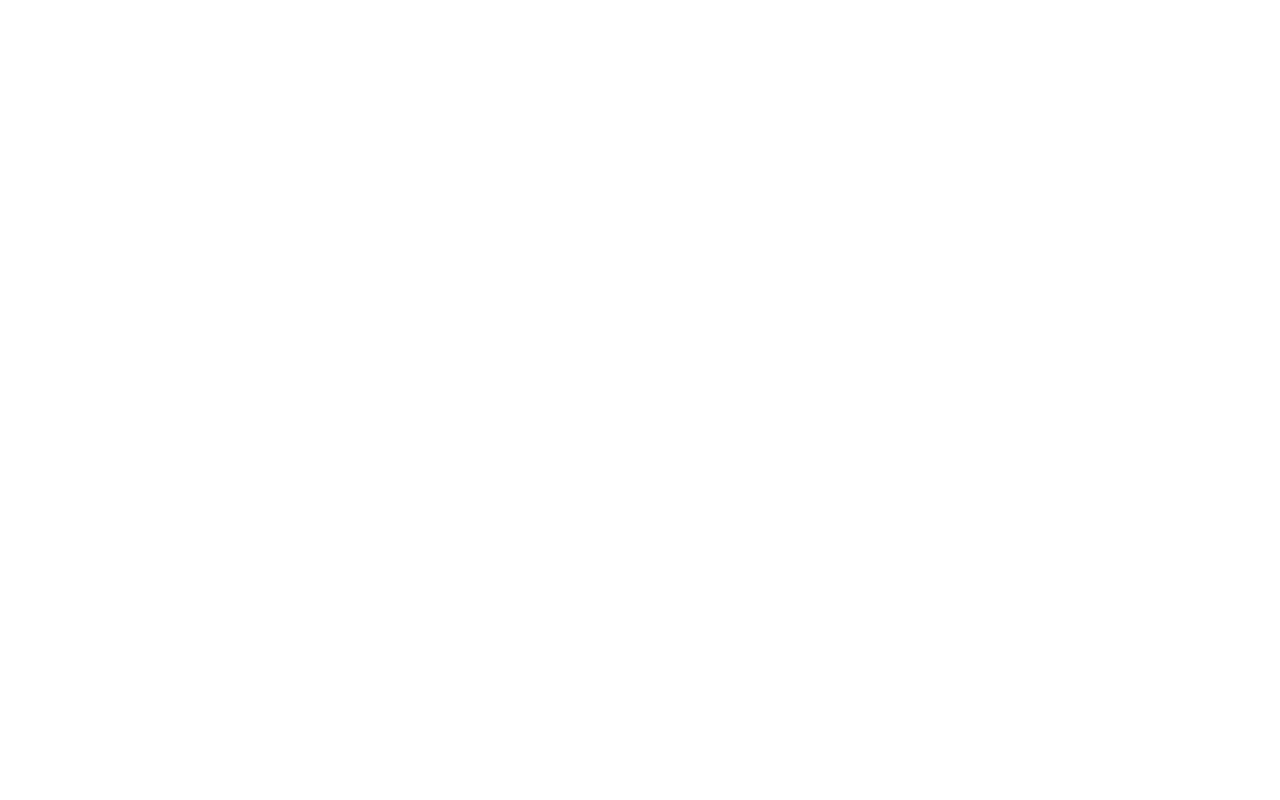
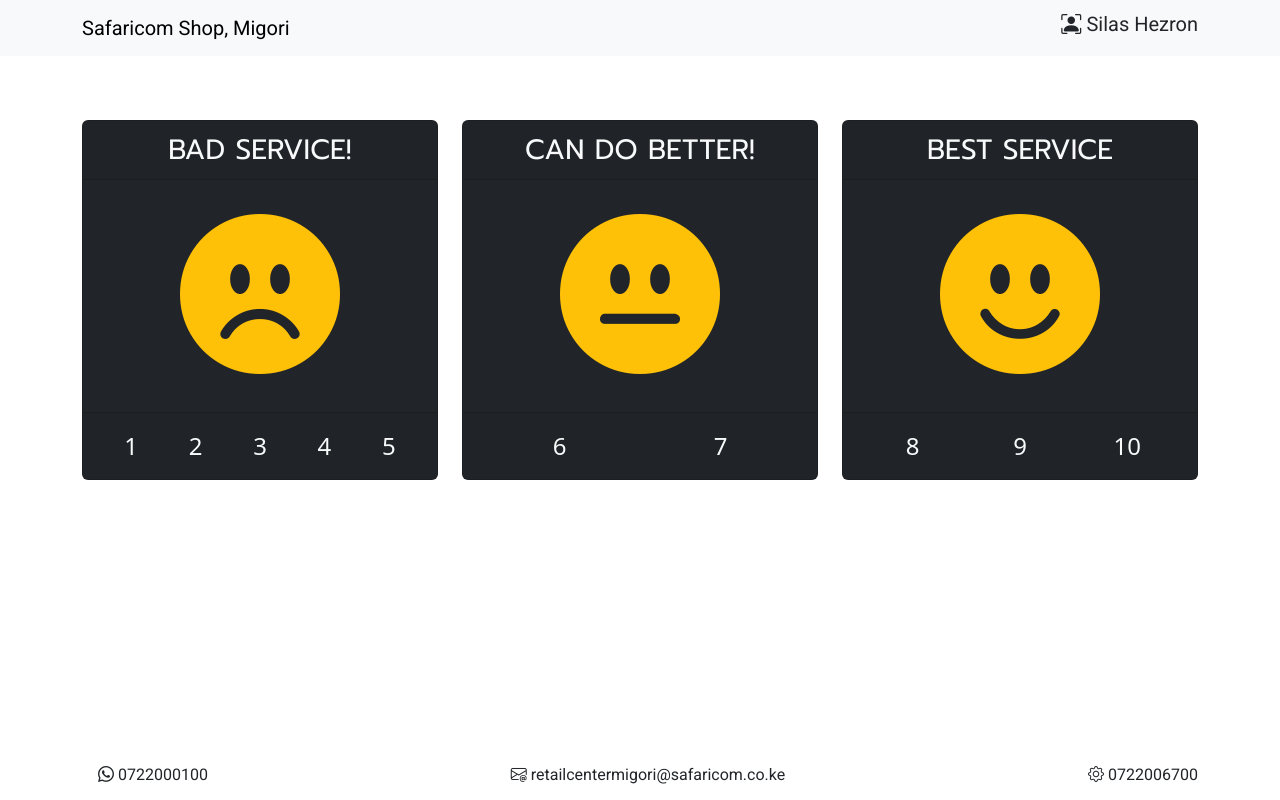
Before and after one commit to zeuskeyz/RATEME-IP-15122023, a plain HTML site: page index.html in a window 1280 px wide. Drawn offline with nearby package versions, Linux system fonts and the light colour scheme.

Commit message:
creates html page with little styles and js code, awaiting pop up that shows the nps score and relevant number breakdowns

```diff
--- a/index.html
+++ b/index.html
@@ -1,11 +1,114 @@
 <!DOCTYPE html>
 <html lang="en">
-<head>
-    <meta charset="UTF-8">
-    <meta name="viewport" content="width=device-width, initial-scale=1.0">
-    <title>Document</title>
-</head>
-<body>
+  <head>
+    <meta charset="UTF-8" />
+    <meta name="viewport" content="width=device-width, initial-scale=1.0" />
+    <link rel="stylesheet" href="/styles.css" />
+    <link href="https://cdn.jsdelivr.net/npm/bootstrap@5.3.2/dist/css/bootstrap.min.css" rel="stylesheet" integrity="sha384-T3c6CoIi6uLrA9TneNEoa7RxnatzjcDSCmG1MXxSR1GAsXEV/Dwwykc2MPK8M2HN" crossorigin="anonymous"/>
+    <link rel="stylesheet" href="https://cdn.jsdelivr.net/npm/bootstrap-icons@1.11.1/font/bootstrap-icons.css"/>
+    <title>RATE ME!</title>
+  </head>
+  <body>
+    <header id="headerSection">
+      <nav class="navbar bg-body-tertiary">
+        <div class="container">
+          <span class="navbar-brand headerLinks">Safaricom Shop, Migori</span>
+          <h5 id="agent">
+            <i class="bi bi-person-bounding-box"></i>
+            <span class="headerLinks">Silas Hezron</span>
+          </h5>
+        </div>
+      </nav>
+    </header>
 
-</body>
+    <main class="my-md-3 my-5" id="mainSection">
+        <div class="container py-md-5" id="emojiSection">
+            <div class="row gy-3">
+
+                <div class="col-12 col-md-4">
+                    <div class="card bg-dark text-center">
+                    <div class="card-header reaction fs-3 text-light">BAD SERVICE!</div>
+                    <div class="card-body">
+                        <h1 class="emojis heading display-1">
+                        <i class="bi bi-emoji-frown-fill text-warning" style="font-size: 200%"></i>
+                        </h1>
+                    </div>
+                    <div class="card-footer text-body-secondary d-flex">
+                        <span class="col btn rating text-light fs-4">1</span>
+                        <span class="col btn rating text-light fs-4">2</span>
+                        <span class="col btn rating text-light fs-4">3</span>
+                        <span class="col btn rating text-light fs-4">4</span>
+                        <span class="col btn rating text-light fs-4">5</span>
+                    </div>
+                    </div>
+                </div>
+
+                <div class="col-12 col-md-4 ">
+                    <div class="card bg-dark text-center">
+                    <div class="card-header reaction text-light fs-3">CAN DO BETTER!</div>
+                    <div class="card-body">
+                        <h1 class="emojis heading display-1">
+                        <i class="bi bi-emoji-neutral-fill text-warning" style="font-size: 200%"></i>
+                        </h1>
+                    </div>
+                    <div class="card-footer text-body-secondary d-flex">
+                        <span class="col btn rating text-light fs-4">6</span>
+                        <span class="col btn rating text-light fs-4">7</span>
+                    </div>
+                    </div>
+                </div>
+
+                <div class="col-12 col-md-4">
+                    <div class="card bg-dark text-center">
+                    <div class="card-header reaction text-light fs-3">BEST SERVICE</div>
+                    <div class="card-body">
+                        <h1 class="emojis heading display-1">
+                        <i class="bi bi-emoji-smile-fill text-warning" style="font-size: 200%"></i>
+                        </h1>
+                    </div>
+                    <div class="card-footer text-body-secondary d-flex">
+                        <span class="col btn rating text-light fs-4">8</span>
+                        <span class="col btn rating text-light fs-4">9</span>
+                        <span class="col btn rating text-light fs-4">10</span>
+                    </div>
+                    </div>
+                </div>
+
+            </div>
+        </div>
+    </main>
+
+    <footer id="footerSection">
+        <nav class="navbar navbar-expand-lg fixed-bottom bg-body-transparent">
+            <div class="container">
+                <span class="navbar-brand" href="#"></span>
+                <span class="navbar-toggler" type="span" data-bs-toggle="collapse" data-bs-target="#navbarTogglerDemo02">
+                    <span class="navbar-toggler-icon"></span>
+                </span>
+                <div class="collapse navbar-collapse" id="navbarTogglerDemo02">
+                    <h6 class="footerLinks">
+                        <i class="bi bi-whatsapp"></i> 0722000100
+                    </h6>
+                    <h6 class=" mx-md-auto footerLinks">
+                        <i class="bi bi-envelope-at"></i> retailcentermigori@safaricom.co.ke
+                    </h6>
+
+                    <h6 class="footerLinks">
+                        <i class="bi bi-gear"></i> 0722006700
+                    </h6>
+
+                </div>
+            </div>
+        </nav>
+    </footer>
+
+
+
+    <script src="/script.js"></script>
+    <script
+      src="https://cdn.jsdelivr.net/npm/bootstrap@5.3.2/dist/js/bootstrap.bundle.min.js"
+      integrity="sha384-C6RzsynM9kWDrMNeT87bh95OGNyZPhcTNXj1NW7RuBCsyN/o0jlpcV8Qyq46cDfL"
+      crossorigin="anonymous"
+    ></script>
+  </body>
 </html>
--- a/script.js
+++ b/script.js
@@ -0,0 +1,17 @@
+const ratings = document.querySelectorAll('.rating')
+
+let ratingsArray = []
+let totalRespondents = 0
+let promoters = 0
+let passives = 0
+let detractors = 0
+
+ratings.forEach(rating => {
+    //adds an event listener to each button
+    rating.addEventListener('click', event => {
+        totalRespondents++;
+        ratingsArray.push(event.target.innerText);
+        let score = parseInt(event.target.innerText);
+        score > 7 ? promoters++ : score <= 5 ? detractors++ : passives++;
+    })
+})
--- a/styles.css
+++ b/styles.css
@@ -0,0 +1,19 @@
+@import url('https://fonts.googleapis.com/css2?family=Archivo&family=Prompt&family=Roboto&display=swap');
+
+:root{
+    --HEADINGS:'Roboto', sans-serif;
+    --RATINGS: 'Prompt', sans-serif;
+    --FOOTERS: 'Roboto', sans-serif;
+}
+.rating, .reaction{
+    /* font-family: 'Archivo', sans-serif; */
+    font-family: var(--RATINGS)
+}
+
+.headerLinks{
+    font-family: var(--HEADINGS)
+}
+
+.footerLinks {
+    font-family: var(--FOOTERS);
+}
```
